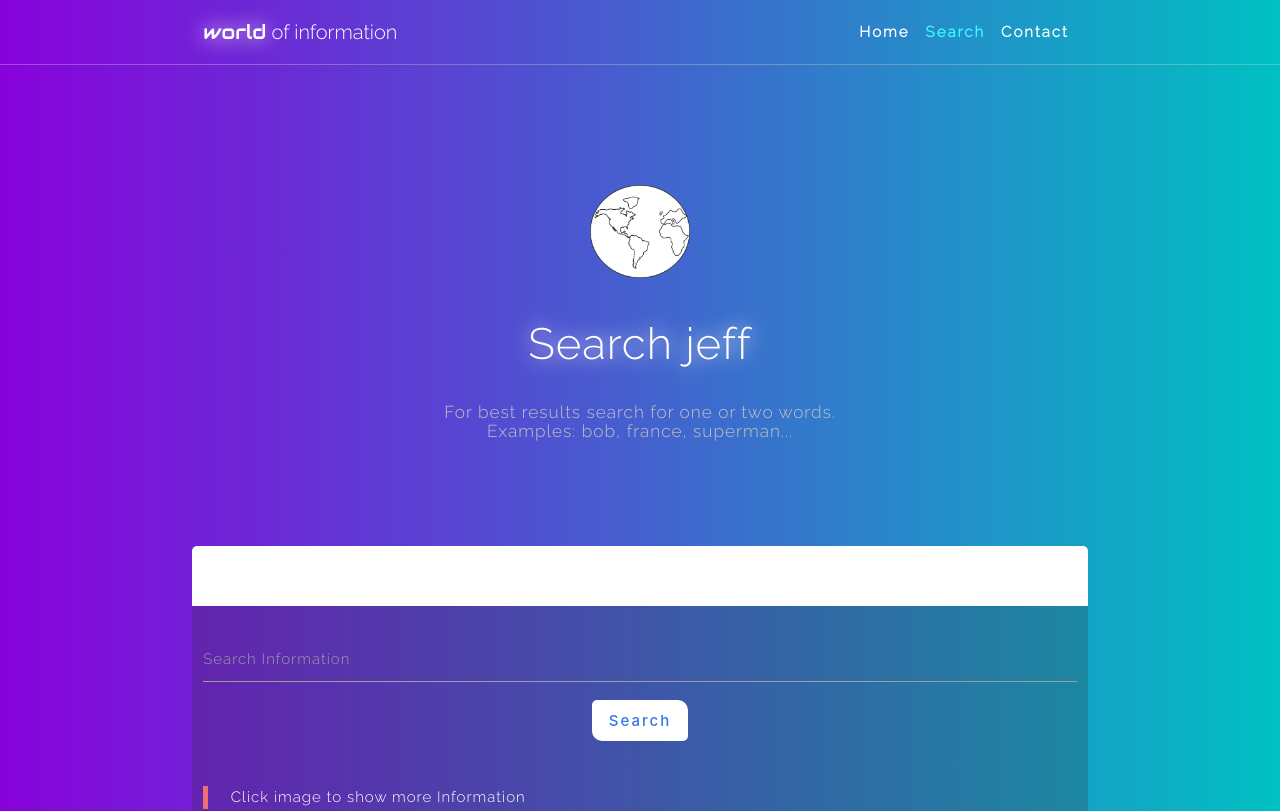
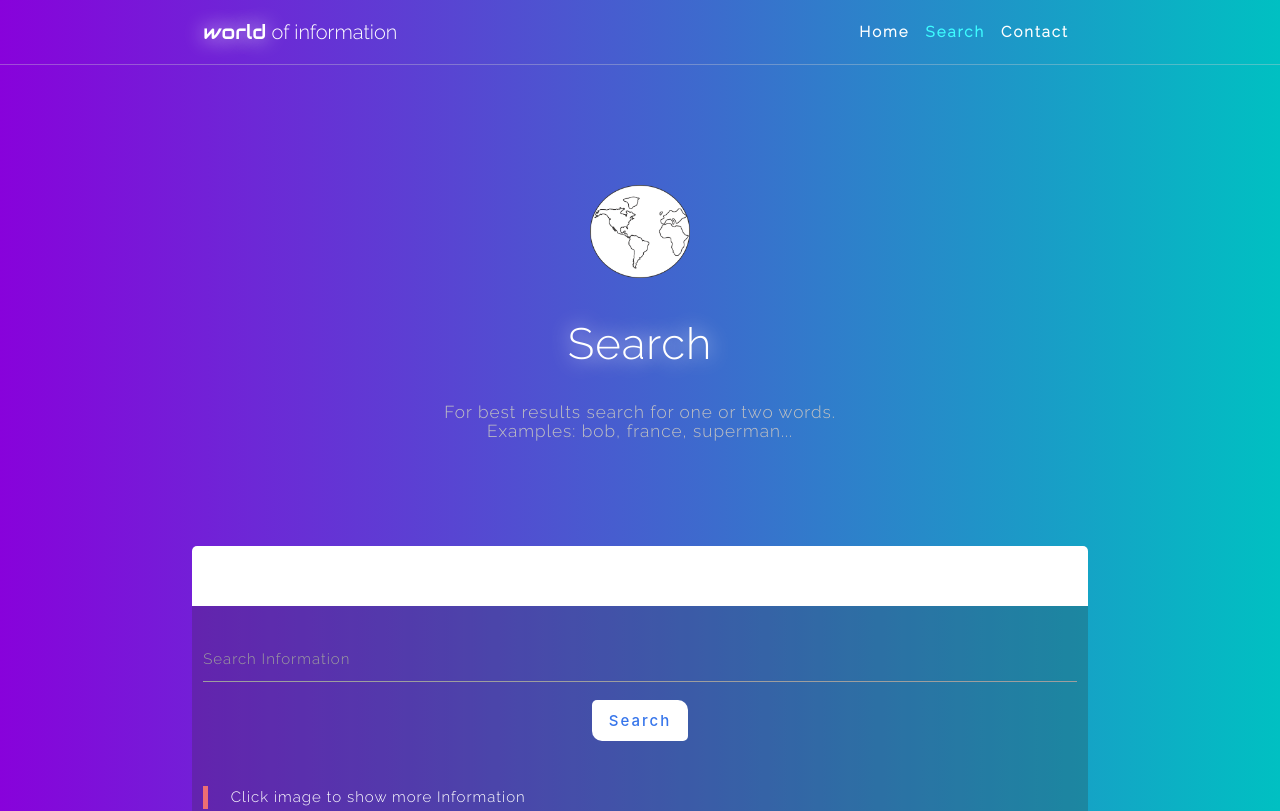
Before and after one commit to SyntappZ/world-of-information, a Vue app: page /Search in a window 1280 px wide. Shown: the top 811 px of the page. Built offline with nearby package versions, Linux system fonts and the light colour scheme.

Commit message:
fixed block

```diff
--- a/src/views/Contact.vue
+++ b/src/views/Contact.vue
@@ -21,7 +21,7 @@
       <div class="row">
         <div class="col form s12 m6 l6">
           <div class="row">
-            <form class="col s12" method="POST" netlify-honeypot="bot-field" data-netlify="true">
+            <form class="col s12" netlify-honeypot="bot-field" data-netlify="true">
               <div class="row">
                 <div class="input-field col s12">
                   <i class="material-icons prefix">person</i>
@@ -53,7 +53,7 @@
             <div class="row project">
               <h6>
                 The Vault:
-                <a class="link" target="_blank" href="https://the-vault.ml">http://the-vault.ml</a>
+                <a class="link" target="_blank" href="https://the-vault.ml">https://the-vault.ml</a>
               </h6>
             </div>
             <div class="row project">
--- a/src/views/Search.vue
+++ b/src/views/Search.vue
@@ -6,7 +6,7 @@
           <div class="img-wrap">
             <img src="earth.png" />
           </div>
-          <h3 class="glow">Search jeff</h3>
+          <h3 class="glow">Search</h3>
           <h6>
             For best results search for one or two words.
             <br />Examples: bob, france, superman...
```
